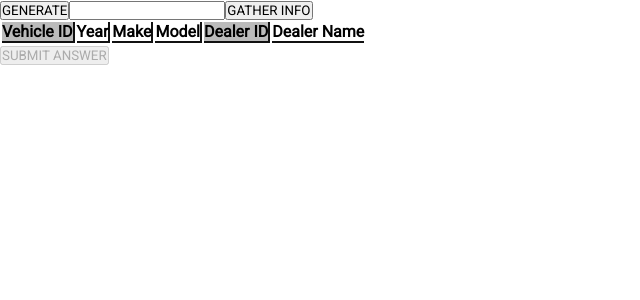
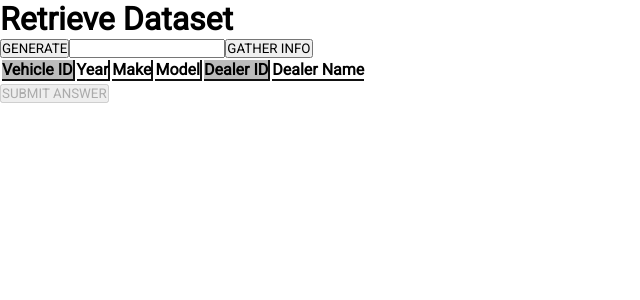
Before and after one commit to gerretkubota/ca-kbb, a React app: page / in a window 1280 px wide. Shown: the top 300 px of the page, without its empty margins (0-640 px from the left). Built offline with nearby package versions, Linux system fonts and the light colour scheme.

Commit message:
Adding title

```diff
--- a/public/styles/main.css
+++ b/public/styles/main.css
@@ -131,3 +131,8 @@ div.main-container,
 .active {
   filter: drop-shadow(0px 0px 5px #222);
 }
+
+h1.title {
+  margin-bottom: 20px;
+  letter-spacing: 5px;
+}
--- a/src/client/App.jsx
+++ b/src/client/App.jsx
@@ -6,6 +6,7 @@ import MainContainer from './containers/MainContainer.jsx';
 
 const App = () => (
   <div className="app row column">
+    <h1 className="title">Retrieve Dataset</h1>
     <MainContainer />
   </div>
 );
```
